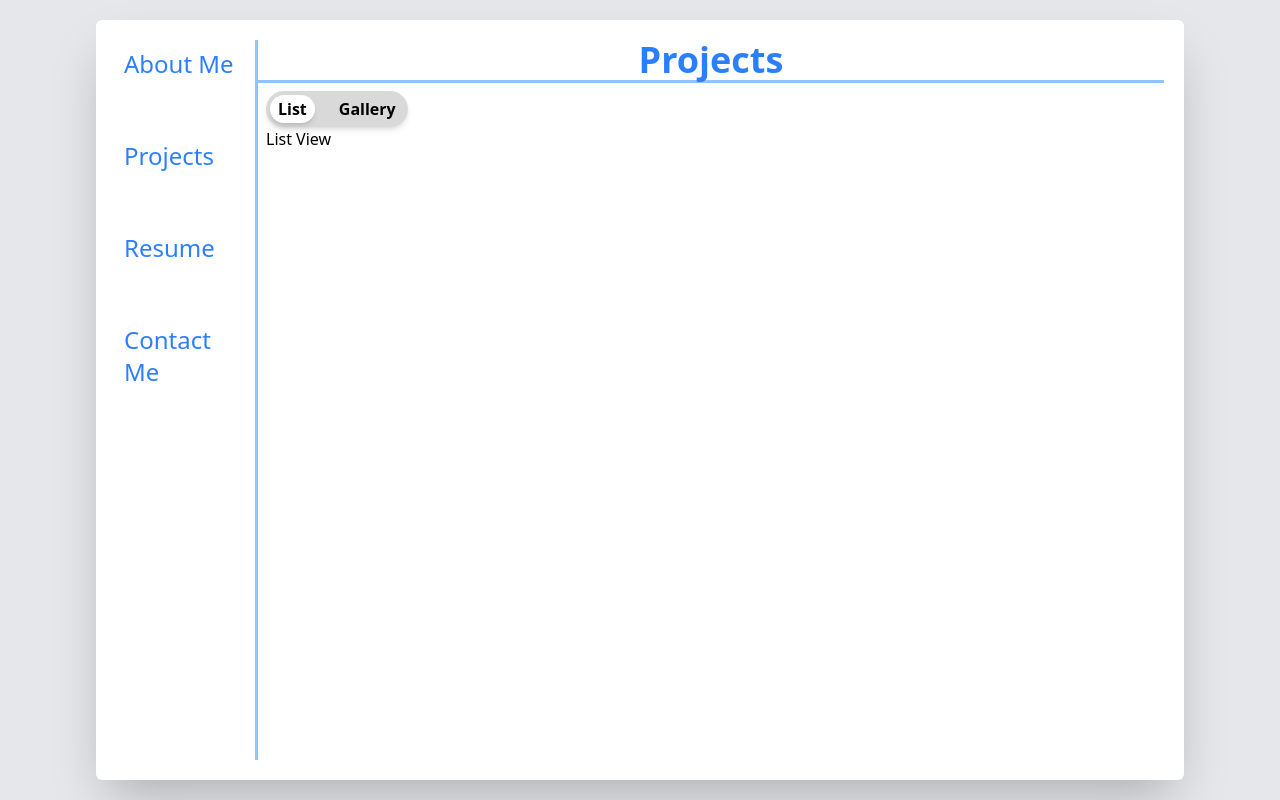
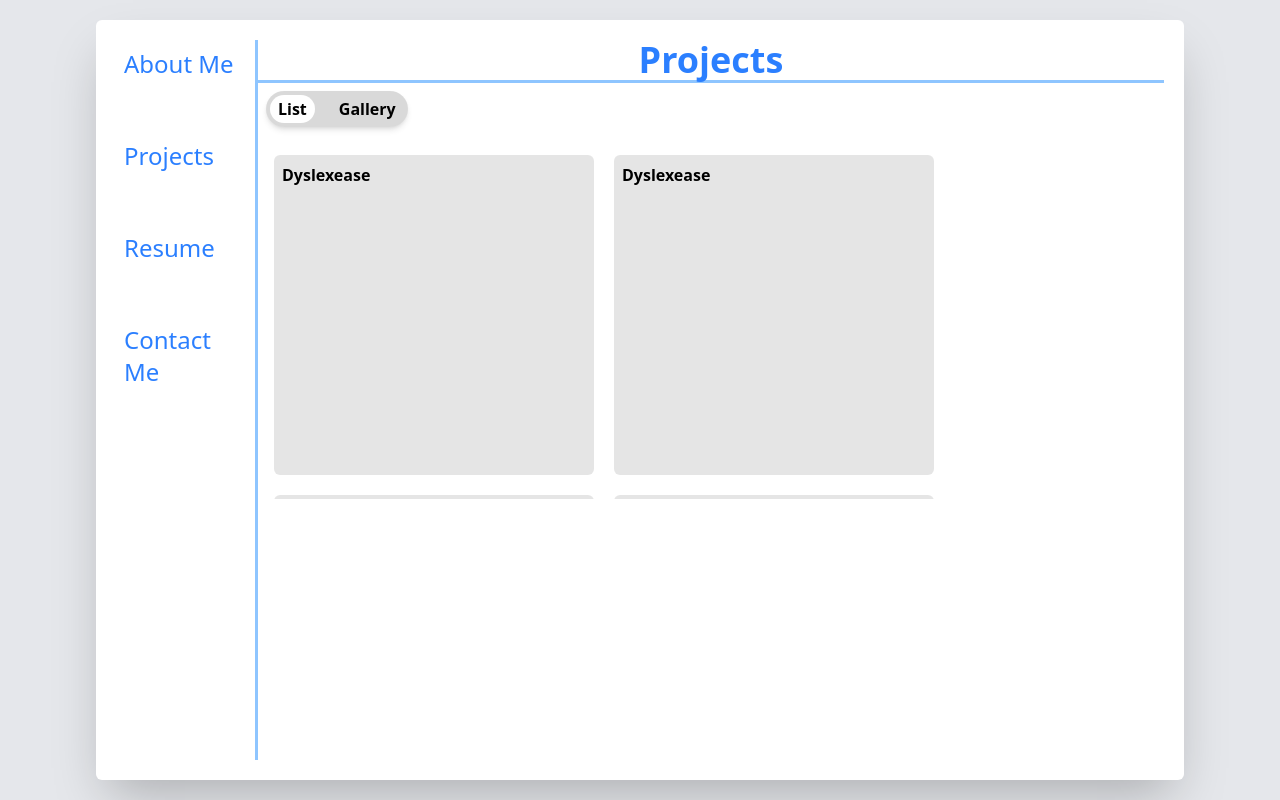
Before and after one commit to TheLuckyman30/portfolio, a React (Vite) app: page / in a window 1280 px wide. Both pictures are taken after a click on the element "Projects". Built offline with nearby package versions, Linux system fonts and the light colour scheme.

Commit message:
Built out project view tabs and initial list view

```diff
--- a/package.json
+++ b/package.json
@@ -10,7 +10,6 @@
     "preview": "vite preview"
   },
   "dependencies": {
-    "@headlessui/react": "^2.2.9",
     "@tailwindcss/vite": "^4.2.1",
     "react": "^19.2.0",
     "react-dom": "^19.2.0",
--- /dev/null
+++ b/src/components/MyTab.tsx
@@ -0,0 +1,40 @@
+interface MyTabProps extends React.DetailedHTMLProps<
+  React.ButtonHTMLAttributes<HTMLButtonElement>,
+  HTMLButtonElement
+> {
+  variant?: "primary";
+  index?: number;
+  isSelected?: boolean;
+  setSelectedIndex?: (newSelectedIndex: number) => void;
+}
+
+export function MyTab({
+  children,
+  variant = "primary",
+  index,
+  isSelected,
+  setSelectedIndex,
+  ...buttonParams
+}: MyTabProps) {
+  if (
+    setSelectedIndex !== undefined &&
+    isSelected !== undefined &&
+    index !== undefined
+  ) {
+    const colorClasses = { primary: isSelected ? "bg-white" : "" };
+    const changeIndex = () => setSelectedIndex(index);
+
+    return (
+      <button
+        {...buttonParams}
+        onClick={(e) => {
+          changeIndex();
+          buttonParams.onClick?.(e);
+        }}
+        className={`rounded-full px-2 py-0.5 cursor-pointer ${colorClasses[variant]}`}
+      >
+        {children}
+      </button>
+    );
+  }
+}
--- /dev/null
+++ b/src/components/MyTabGroup.tsx
@@ -0,0 +1,59 @@
+import {
+  Children,
+  cloneElement,
+  isValidElement,
+  useEffect,
+  useState,
+} from "react";
+
+interface MyTabGroupProps extends React.DetailedHTMLProps<
+  React.HTMLAttributes<HTMLDivElement>,
+  HTMLDivElement
+> {
+  variant?: "primary";
+  defaultIndex?: number;
+  change?: (index: number) => void;
+}
+
+export function MyTabGroup({
+  children,
+  variant = "primary",
+  defaultIndex = 0,
+  change,
+  ...divParams
+}: MyTabGroupProps) {
+  const [selectedIndex, setSelectedIndex] = useState<number>(defaultIndex);
+
+  const colorClasses = {
+    primary: " bg-black/15 ",
+  };
+
+  const newChildren = Children.map(children, (child, index) => {
+    if (
+      isValidElement<{
+        index: number;
+        isSelected: boolean;
+        setSelectedIndex: (newSelectedIndex: number) => void;
+      }>(child)
+    ) {
+      return cloneElement(child, {
+        index,
+        isSelected: index === selectedIndex,
+        setSelectedIndex,
+      });
+    }
+  });
+
+  if (change !== undefined) {
+    useEffect(() => change(selectedIndex), [selectedIndex]);
+  }
+
+  return (
+    <div
+      {...divParams}
+      className={`flex gap-4 p-1 shadow-md w-fit rounded-full font-semibold ${colorClasses[variant]}`}
+    >
+      {newChildren}
+    </div>
+  );
+}
--- a/src/components/index.ts
+++ b/src/components/index.ts
@@ -1,3 +1,5 @@
 export { MyButton } from "./MyButton";
 export { MyTextButton } from "./MyTextButon";
 export { Sidebar } from "./Sidebar";
+export { MyTabGroup } from "./MyTabGroup";
+export { MyTab } from "./MyTab";
--- a/src/pages/projects/Projects.tsx
+++ b/src/pages/projects/Projects.tsx
@@ -1,4 +1,4 @@
-import { Tab, TabGroup, TabList } from "@headlessui/react";
+import { MyTab, MyTabGroup } from "../../components";
 import type { MyProject } from "../../utils/interfaces";
 import { CoverflowView, ListView } from "./components";
 import { type JSX, useState } from "react";
@@ -20,10 +20,90 @@ const myProjects: MyProject[] = [
     siteLink: "",
     githubLink: "https://github.com/selinAbacaz/CapstoneDyslexease",
   },
+  {
+    name: "Dyslexease",
+    description:
+      "A full-stack web app that allows users to input their documents and quickly make dyslexic friendly modifications.",
+    techUsed: [
+      "Typescript",
+      "React",
+      "NestJs",
+      "Prsima",
+      "Postgres",
+      "Zustand",
+    ],
+    tags: [],
+    siteLink: "",
+    githubLink: "https://github.com/selinAbacaz/CapstoneDyslexease",
+  },
+  {
+    name: "Dyslexease",
+    description:
+      "A full-stack web app that allows users to input their documents and quickly make dyslexic friendly modifications.",
+    techUsed: [
+      "Typescript",
+      "React",
+      "NestJs",
+      "Prsima",
+      "Postgres",
+      "Zustand",
+    ],
+    tags: [],
+    siteLink: "",
+    githubLink: "https://github.com/selinAbacaz/CapstoneDyslexease",
+  },
+  {
+    name: "Dyslexease",
+    description:
+      "A full-stack web app that allows users to input their documents and quickly make dyslexic friendly modifications.",
+    techUsed: [
+      "Typescript",
+      "React",
+      "NestJs",
+      "Prsima",
+      "Postgres",
+      "Zustand",
+    ],
+    tags: [],
+    siteLink: "",
+    githubLink: "https://github.com/selinAbacaz/CapstoneDyslexease",
+  },
+  {
+    name: "Dyslexease",
+    description:
+      "A full-stack web app that allows users to input their documents and quickly make dyslexic friendly modifications.",
+    techUsed: [
+      "Typescript",
+      "React",
+      "NestJs",
+      "Prsima",
+      "Postgres",
+      "Zustand",
+    ],
+    tags: [],
+    siteLink: "",
+    githubLink: "https://github.com/selinAbacaz/CapstoneDyslexease",
+  },
+  {
+    name: "Dyslexease",
+    description:
+      "A full-stack web app that allows users to input their documents and quickly make dyslexic friendly modifications.",
+    techUsed: [
+      "Typescript",
+      "React",
+      "NestJs",
+      "Prsima",
+      "Postgres",
+      "Zustand",
+    ],
+    tags: [],
+    siteLink: "",
+    githubLink: "https://github.com/selinAbacaz/CapstoneDyslexease",
+  },
 ];
 
 const views = [
-  { name: "List", element: <ListView /> },
+  { name: "List", element: <ListView myProjects={myProjects} /> },
   { name: "Gallery", element: <CoverflowView /> },
 ];
 
@@ -35,23 +115,17 @@ export function Projects() {
 
   return (
     <>
-      <section className="flex flex-col h-1/2">
-        <TabGroup
-          onChange={(index) => setSelectedView(views[index].element)}
+      <section className="flex flex-col gap-5 h-1/2">
+        <MyTabGroup
           defaultIndex={defaultIndex}
+          change={(index) => setSelectedView(views[index].element)}
         >
-          <TabList className="flex gap-4 bg-black/15 p-1 shadow-md w-fit rounded-full font-semibold">
-            {views.map((view) => (
-              <Tab
-                key={view.name}
-                className="rounded-full px-2 py-0.5 cursor-pointer data-selected:bg-white data-selected:shadow-md focus-visible:outline-none"
-              >
-                {view.name}
-              </Tab>
-            ))}
-          </TabList>
-        </TabGroup>
-        <div className="flex-1">{selectedView}</div>
+          {views.map((view) => (
+            <MyTab key={view.name}>{view.name}</MyTab>
+          ))}
+        </MyTabGroup>
+
+        <div className="flex-1 max-h-full">{selectedView}</div>
       </section>
       <section className="h-1/2"></section>
     </>
--- a/src/pages/projects/components/ListView.tsx
+++ b/src/pages/projects/components/ListView.tsx
@@ -1,3 +1,25 @@
-export function ListView() {
-  return <>List View</>;
+import type { MyProject } from "../../../utils/interfaces";
+
+interface ListViewProps {
+  myProjects: MyProject[];
 }
+
+function Card({ project }: { project: MyProject }) {
+  return (
+    <div className="bg-black/10 w-80 h-80 p-2 rounded-md hover:scale-105 duration-75 cursor-pointer">
+      <div className="font-semibold">{project.name}</div>
+    </div>
+  );
+}
+
+export function ListView({ myProjects }: ListViewProps) {
+  return (
+    <>
+      <section className="p-2 flex gap-5 flex-wrap h-full overflow-y-scroll">
+        {myProjects.map((proj) => (
+          <Card project={proj} />
+        ))}
+      </section>
+    </>
+  );
+}
```
Also changed, not shown: 1 other file (tests, documents, lock files or other folders).
